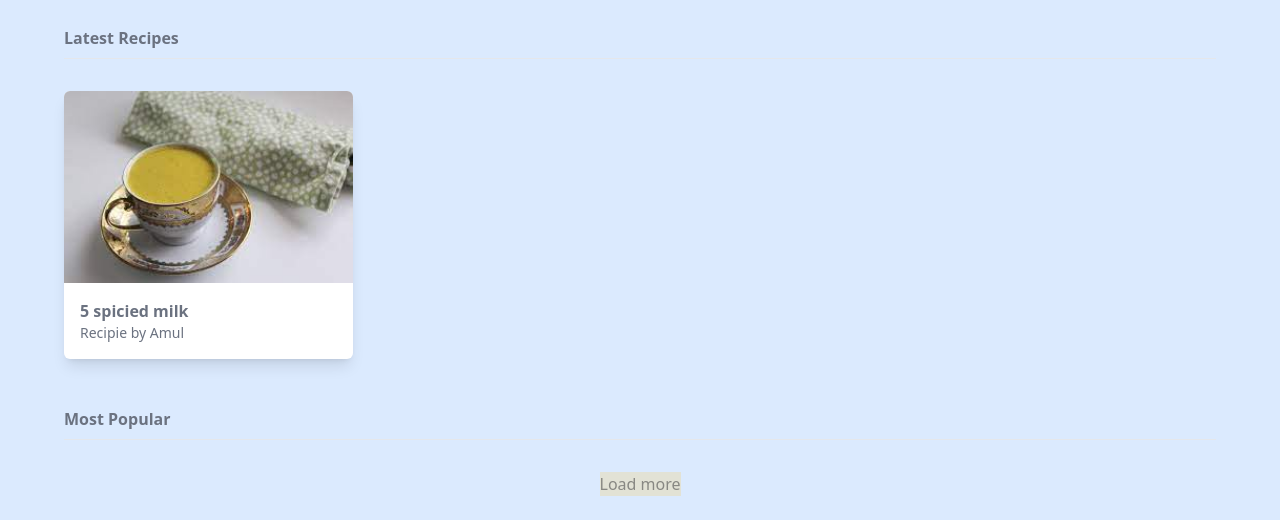
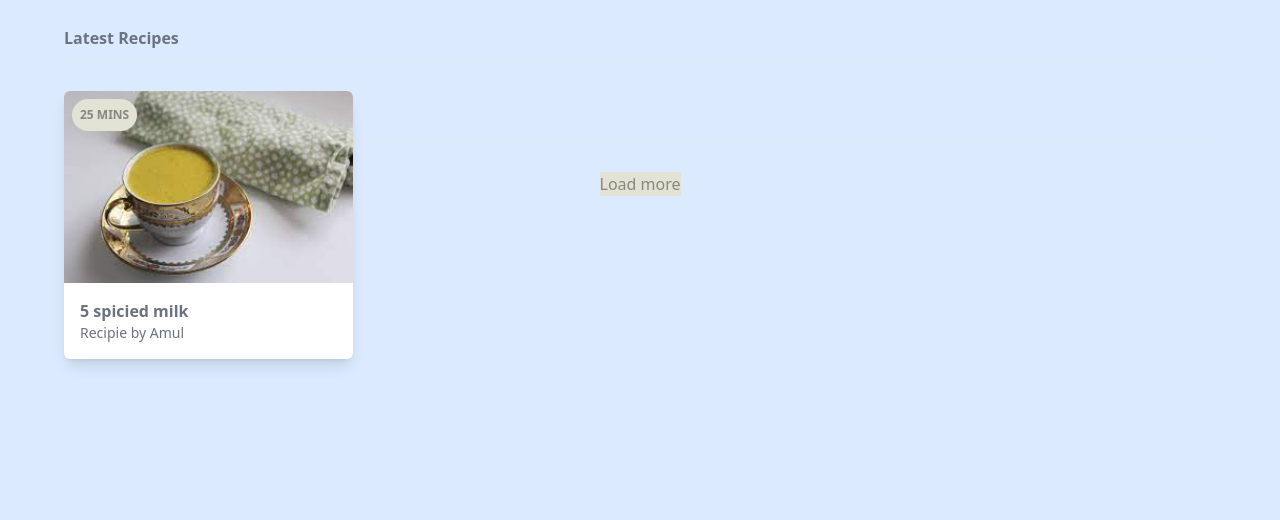
Before and after one commit to iwai-0310/CafeMenuTw, a website: page wind-food/public/index.html in a window 1280 px wide. Shown: the part 291-811 px from the top of the page. Drawn offline with Linux system fonts and the light colour scheme.

Commit message:
badge at the top left of every card

```diff
--- a/wind-food/public/index.html
+++ b/wind-food/public/index.html
@@ -45,13 +45,16 @@
 
         <div>
           <h4 class="font-bold mt-12 pb-2 border-b border-gray-200">Latest Recipes</h4>
-          <div class="mt-8 flex">
+          <div class="mt-8 absolute ">
             <!--cards go here-->
-            <div class="bg-white rounded-md overflow-hidden shadow-lg">
+            <div class="bg-white rounded-md overflow-hidden shadow-lg relative">
               <img src="img/5SpiciedMilk.jpg" class="w-full h-32 sm:h-48 object-cover" alt="">
               <div class="m-4">
                 <span class="font-bold">5 spicied milk</span>
                 <span class="block text-gray-500 text-sm">Recipie by Amul</span>
+              </div>
+              <div class="bg-secondary-100 text-secondary-200 text-xs uppercase font-bold rounded-full p-2 absolute top-0 ml-2 mt-2">
+                <span>25 mins</span>
               </div>
             </div>
           </div>
```
Also changed, not shown: wind-food/public/styles.css.
